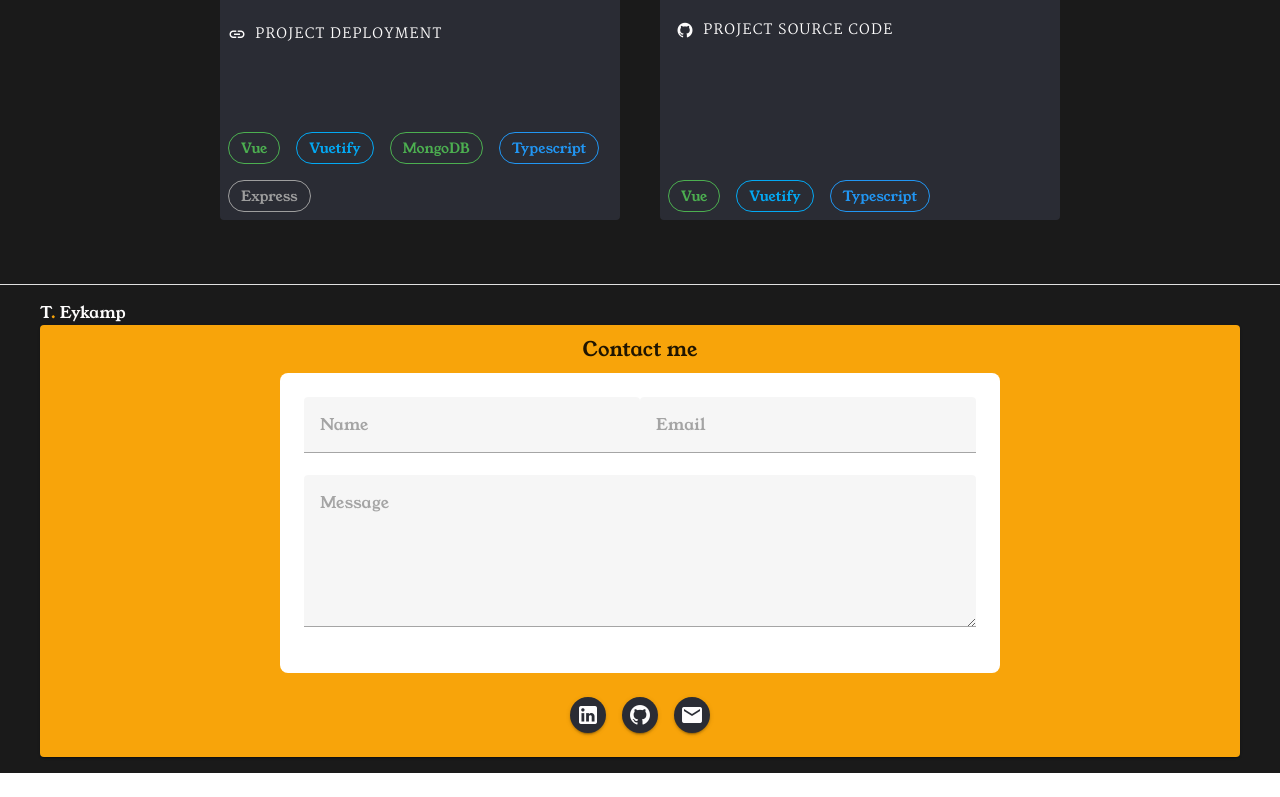
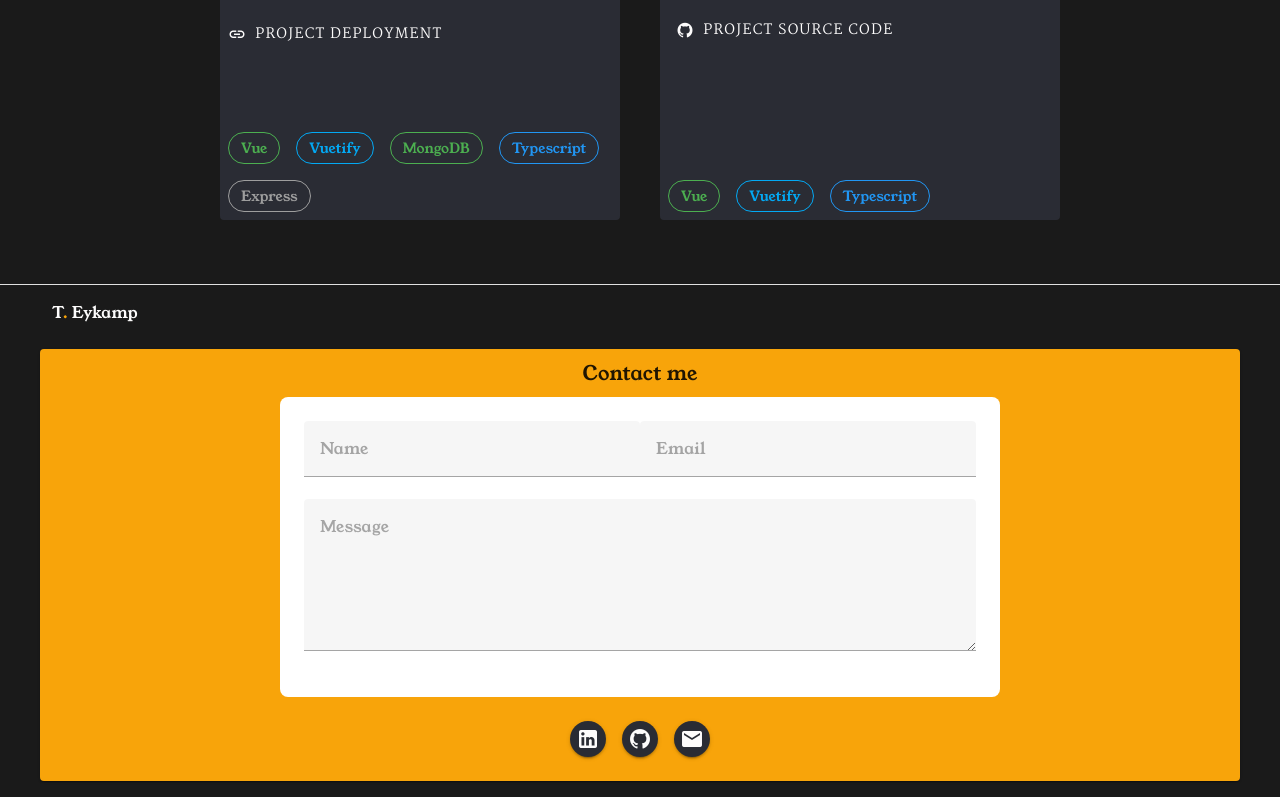
Before and after one commit to teykamp/homepage, a Vue app: page / in a window 1280 px wide. Shown: the part 1743-2540 px from the top of the page. Before the commit the page ends 2516 px from the top, so only its background shows below. Built offline with nearby package versions, Linux system fonts and the light colour scheme.

Commit message:
update square vs rounded corners

```diff
--- a/src/components/Footer.vue
+++ b/src/components/Footer.vue
@@ -5,11 +5,12 @@
     }">
       <v-container class="d-flex justify-center">
         <div>
-          <p>T<span :style="{
+          <p class="pb-6 pl-3">T<span :style="{
             'color': darkMode.darkMode ? darkMode.darkColor.accent : darkMode.lightColor.accent,
           }">.</span> Eykamp</p>
           <v-card
             :style="{
+              'border-radius': lgAndUp ? '' : '0',
               'background-color': darkMode.darkMode ? darkMode.darkColor.accent : darkMode.lightColor.accent,
               'width': lgAndUp ? '1200px' : '100vw',
 
@@ -18,7 +19,7 @@
             <v-card-title class="text-center">Contact me</v-card-title>
             <div class="d-flex justify-center">
               <v-sheet
-                class="rounded-lg pa-6"
+                :class="`${mdAndUp ? 'rounded-lg' : ''} pa-6`"
                 :style="{
                   'width': mdAndUp ? '60%' : '100%',
                 }"
```
